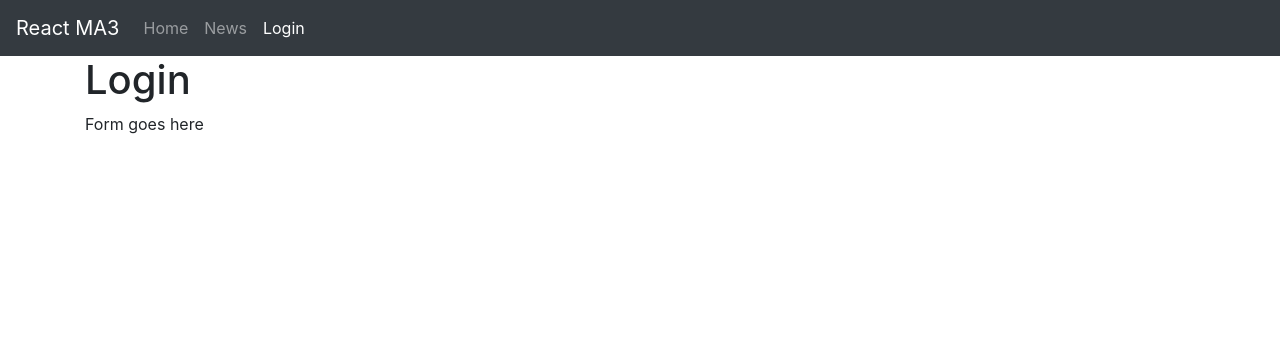
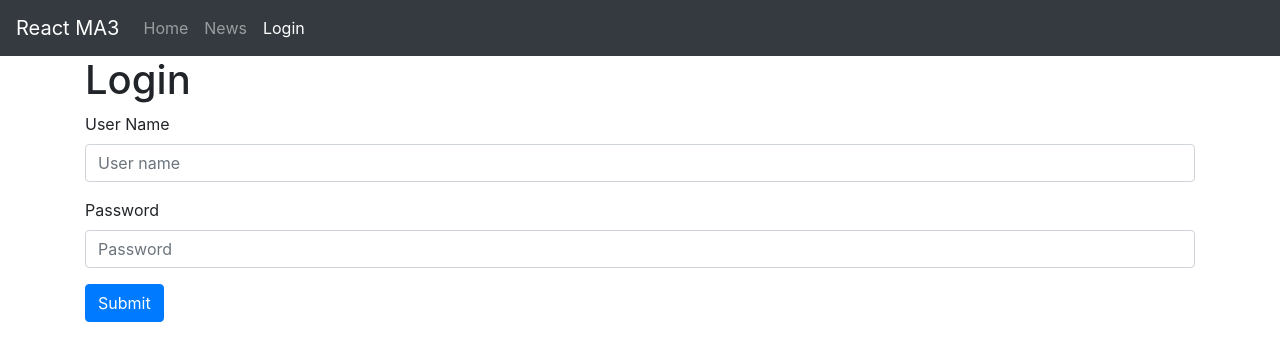
Before and after one commit to EvaSingh/eva-singh-js-frameworks-ma3.js, a React (Create React App) app: page /login in a window 1280 px wide. Shown: the top 360 px of the page. Built offline with nearby package versions, Linux system fonts and the light colour scheme.

Commit message:
Update form

```diff
--- a/src/components/login/LoginForm.js
+++ b/src/components/login/LoginForm.js
@@ -1,11 +1,44 @@
 import React from "react";
+import { useForm } from "react-hook-form";
+import { yupResolver } from '@hookform/resolvers/yup';
+import * as yup from "yup";
+import Button from "react-bootstrap/Button";
+import Form from "react-bootstrap/Form";
 
-export function LoginForm() {
-    return (
-        <p>
-        Form goes here
-        </p>
-    );
+const schema = yup.object().shape({
+  userName: yup.string().required("User name is required"),
+  password: yup
+      .string()
+      .required("Password is required")
+      .min(4, "Password must be minimum 4 letters")
+});
+
+function LoginForm() {
+  const { register, handleSubmit, errors } = useForm({
+    resolver: yupResolver(schema),
+  });
+
+  function onSubmit(data) {
+      console.log("data", data);
+  }
+
+  return (
+    <Form onSubmit={handleSubmit(onSubmit)}>
+      <Form.Group>
+        <Form.Label>User Name</Form.Label>
+        <Form.Control name="userName" placeholder="User name" ref={register} />
+        {errors.userName && <p>{errors.userName.message}</p>}
+      </Form.Group>
+
+      <Form.Group>
+        <Form.Label>Password</Form.Label>
+        <Form.Control name="password" placeholder="Password" ref={register} />
+        {errors.password && <p>{errors.password.message}</p>}
+      </Form.Group>
+
+      <Button type="submit">Submit</Button>
+    </Form>
+  );
 }
 
 export default LoginForm;
```
